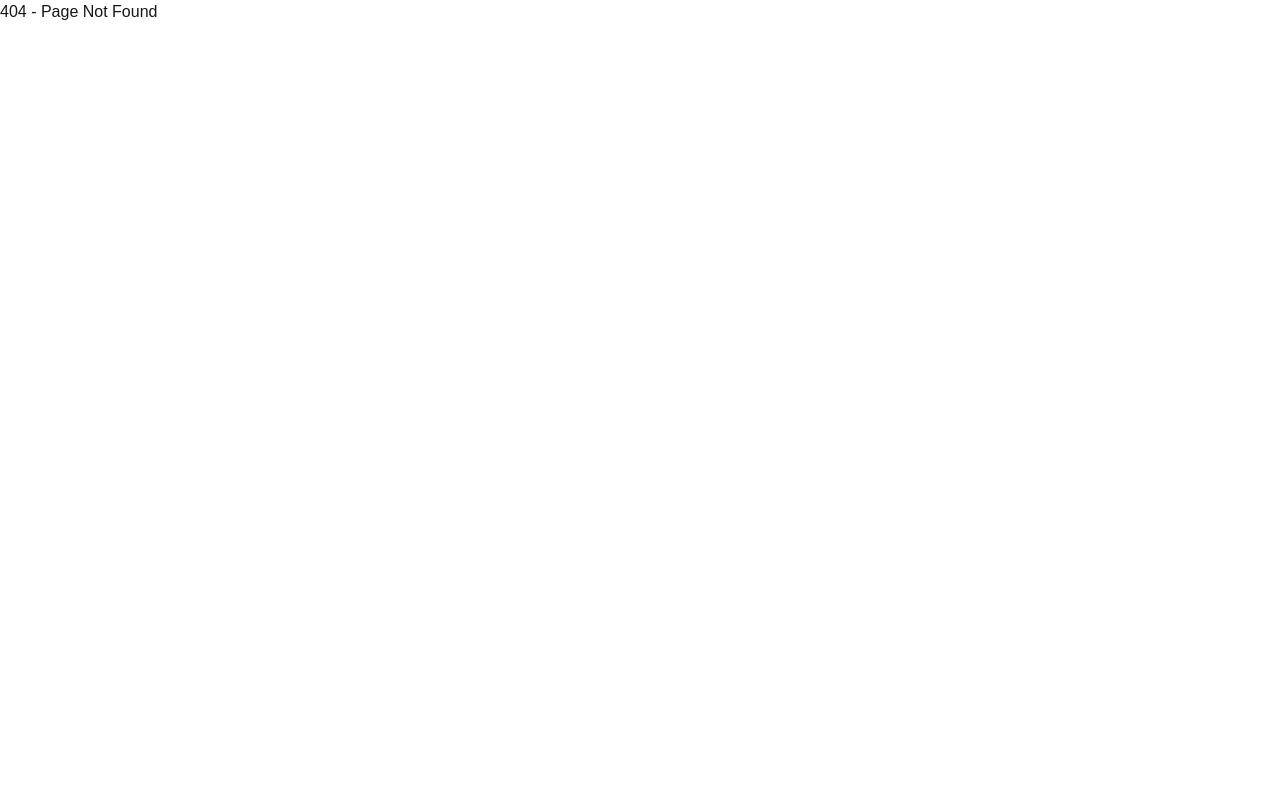
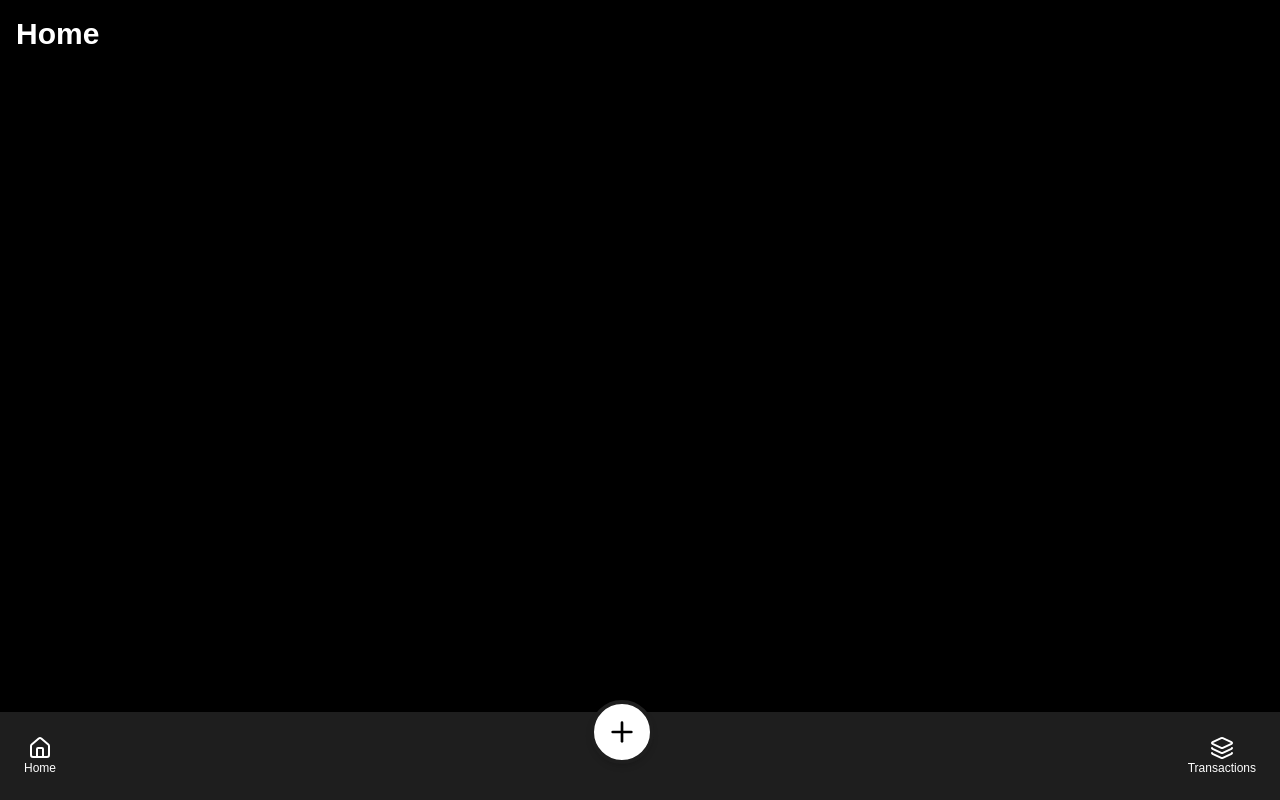
Before and after one commit to GiancarloTrinidad/BudgetBerry, a Next.js app: page /mainpage/homePage in a window 1280 px wide. Before the commit this address had no page. Built offline with nearby package versions, Linux system fonts and the light colour scheme.

Commit message:
basic home and transaction page

```diff
--- a/package.json
+++ b/package.json
@@ -10,16 +10,17 @@
   },
   "dependencies": {
     "@clerk/nextjs": "^6.25.4",
+    "lucide-react": "^0.525.0",
     "next": "15.4.2",
     "react": "19.1.0",
     "react-dom": "19.1.0",
     "tailwindcss": "^4.1.11"
   },
   "devDependencies": {
-    "@eslint/eslintrc": "^3",
+    "@eslint/eslintrc": "^3.3.1",
     "@tailwindcss/postcss": "^4.1.11",
     "autoprefixer": "^10.4.21",
-    "eslint": "^9",
+    "eslint": "^9.31.0",
     "eslint-config-next": "15.4.2",
     "postcss": "^8.5.6"
   }
--- /dev/null
+++ b/src/app/mainpage/bottomBar.js
@@ -0,0 +1,26 @@
+import { Home, Layers, Plus } from 'lucide-react';
+import Link from 'next/link';
+
+export default function bottomBar() {
+  return (
+    <div className="fixed bottom-0 left-0 w-full bg-[#1e1e1e] flex justify-between items-center px-6 py-3">
+
+      {/* Home Button */}
+      <Link href="/mainpage/homePage" className="flex flex-col items-center text-white text-xs">
+        <Home className="w-6 h-6" />
+        Home
+      </Link>
+
+      {/* Center Button */}
+      <Link href="/add" className="relative -top-6 bg-white rounded-full w-16 h-16 flex items-center justify-center shadow-md border-4 border-[#1e1e1e]">
+        <Plus className="w-8 h-8 text-black" />
+      </Link>
+
+      {/* Transactions Button */}
+      <Link href="/mainpage/transactionsPage" className="flex flex-col items-center text-white text-xs">
+        <Layers className="w-6 h-6" />
+        Transactions
+      </Link>
+    </div>
+  );
+}
--- /dev/null
+++ b/src/app/mainpage/homePage/page.js
@@ -0,0 +1,11 @@
+import BottomBar from "../bottomBar";
+
+export default function homePage() {
+  return (
+    <div className="min-h-screen bg-black text-white pb-20">
+      <h1 className="text-3xl font-bold p-4">Home</h1>
+      {/* Content */}
+      <BottomBar />
+    </div>
+  );
+}
--- /dev/null
+++ b/src/app/mainpage/transactionsPage/page.js
@@ -0,0 +1,11 @@
+import BottomBar from "../bottomBar";
+
+export default function transactionsPage() {
+  return (
+    <div className="min-h-screen bg-black text-white pb-20">
+      <h1 className="text-3xl font-bold p-4">Transactions</h1>
+      {/* Content */}
+      <BottomBar />
+    </div>
+  );
+}
```
Also changed, not shown: src/app/mainpage/addTransactions/page.js (added), 2 other files (tests, documents, lock files or other folders).
